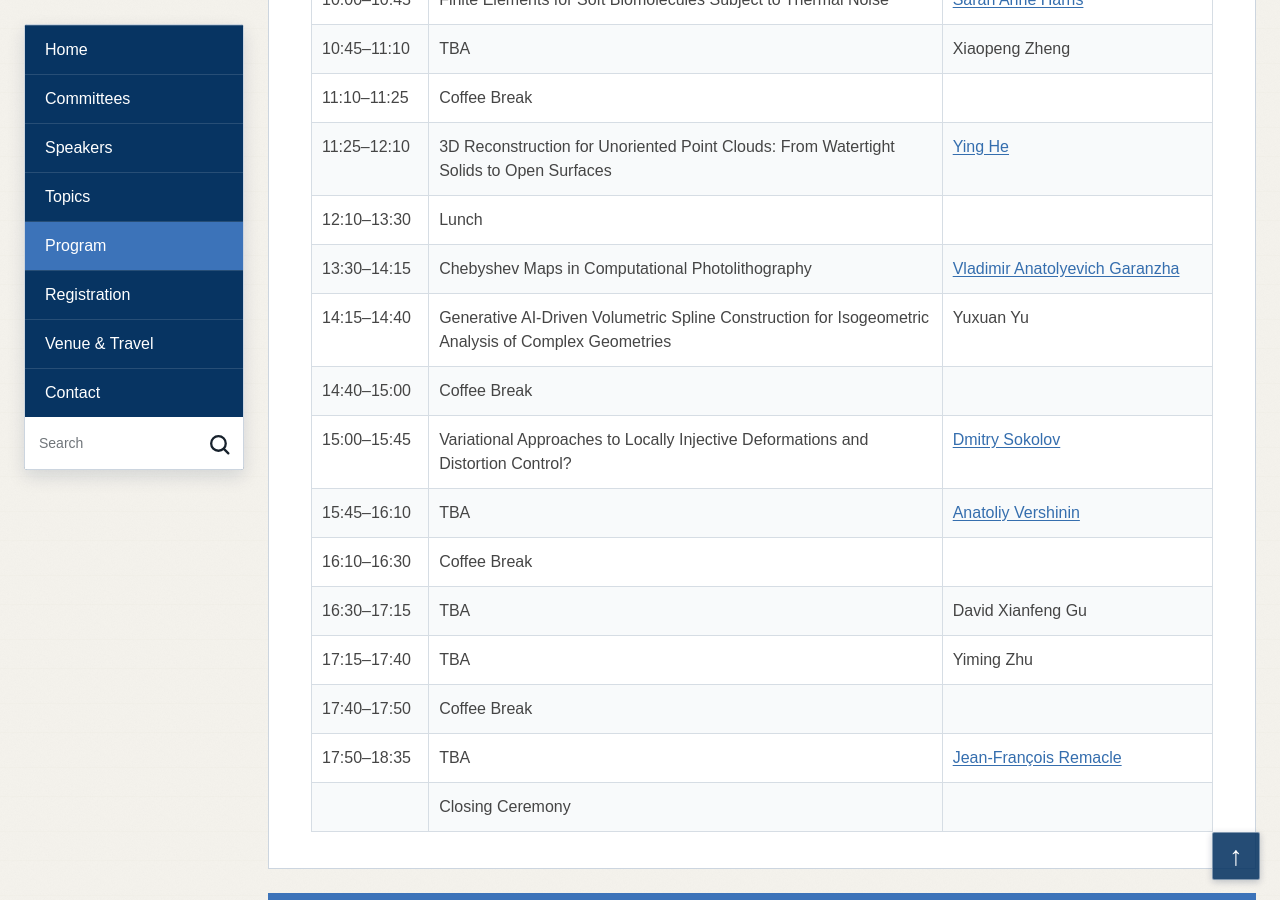
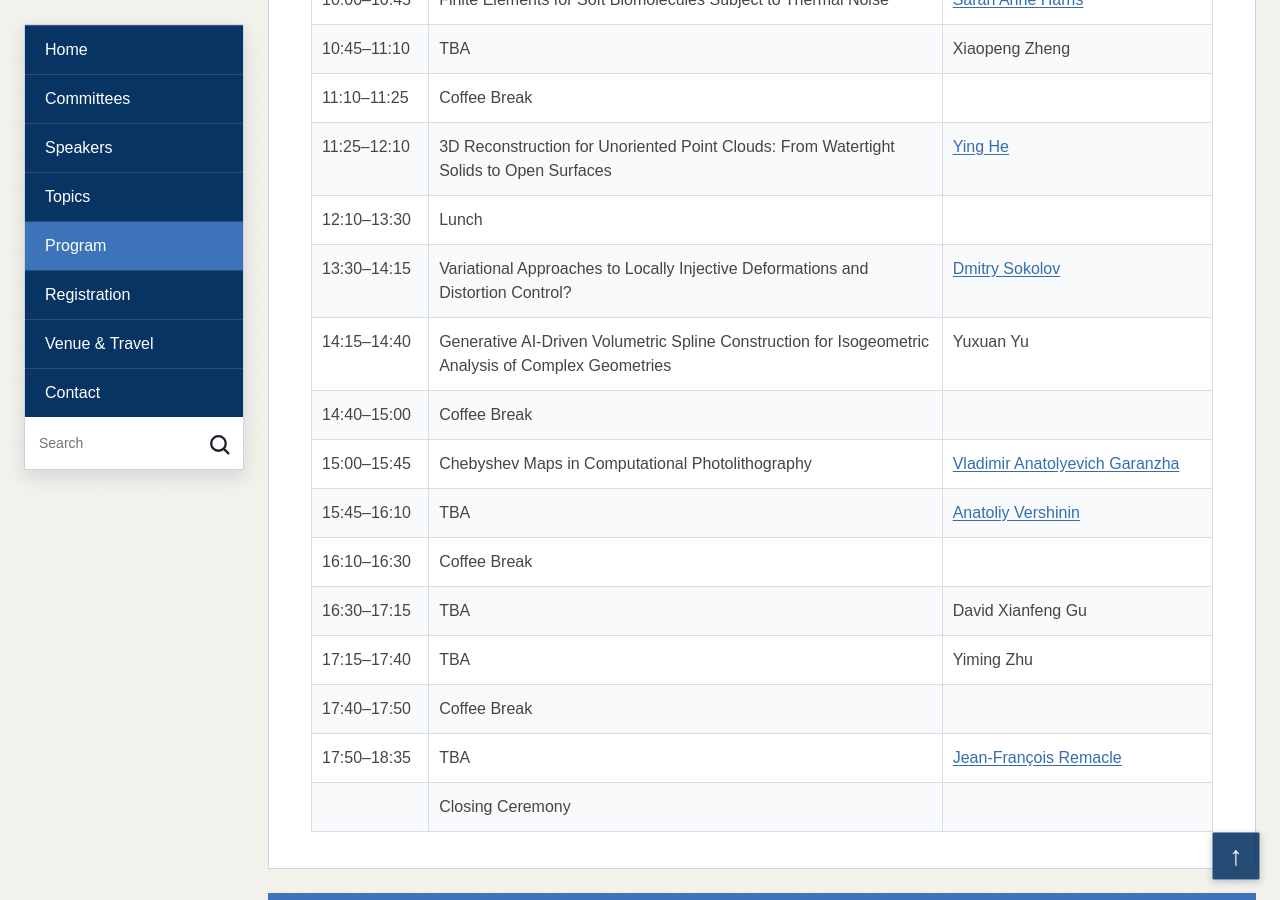
Before and after one commit to FHCCT/AI4MESH-WEB, a Jekyll site: the page built from program.md, in a window 1280 px wide and 900 px high, scrolled down 2578 px. Built offline with Jekyll 4.4.1, drawn with Linux system fonts in a browser that asks for light colours; part of the change alters nothing that is shown.

```diff
--- a/_data/program.json
+++ b/_data/program.json
@@ -134,9 +134,9 @@
         },
         {
           "time": "13:30–14:15",
-          "title": "Chebyshev Maps in Computational Photolithography",
-          "speaker": "Vladimir Anatolyevich Garanzha",
-          "speaker_id": "vladimir-anatolyevich-garanzha"
+          "title": "Variational Approaches to Locally Injective Deformations and Distortion Control?",
+          "speaker": "Dmitry Sokolov",
+          "speaker_id": "dmitry-sokolov"
         },
         {
           "time": "14:15–14:40",
@@ -149,9 +149,9 @@
         },
         {
           "time": "15:00–15:45",
-          "title": "Variational Approaches to Locally Injective Deformations and Distortion Control?",
-          "speaker": "Dmitry Sokolov",
-          "speaker_id": "dmitry-sokolov"
+          "title": "Chebyshev Maps in Computational Photolithography",
+          "speaker": "Vladimir Anatolyevich Garanzha",
+          "speaker_id": "vladimir-anatolyevich-garanzha"
         },
         {
           "time": "15:45–16:10",
```
